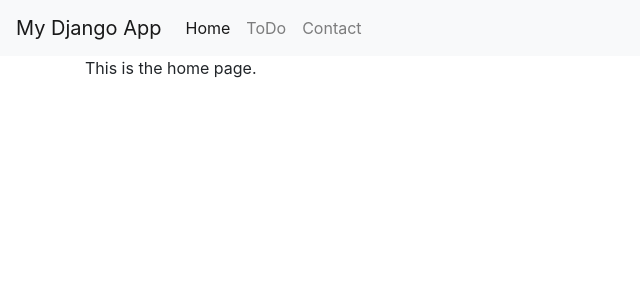
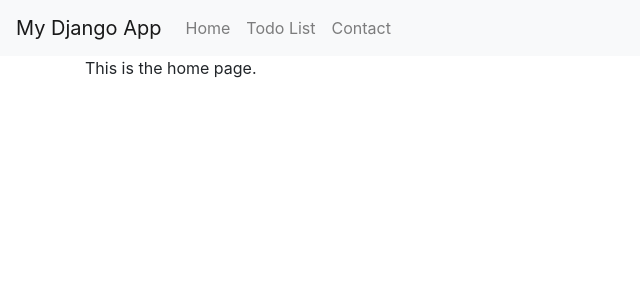
Before and after one commit to HariNarayan-IIC/DjangoTutorial, a Django app: page / in a window 1280 px wide. Shown: the top 300 px of the page, without its empty margins (0-640 px from the left). Run offline with Django 5.2, Linux system fonts and the light colour scheme; some libraries are stand-ins or nearby versions.

Commit message:
Solved error

```diff
--- a/demo/myapp/templates/base.html
+++ b/demo/myapp/templates/base.html
@@ -12,15 +12,15 @@
   </head>
   <body>
     <nav class="navbar navbar-expand-lg navbar-light bg-light">
-      <a class="navbar-brand" href="#">My Django App</a>
+      <a class="navbar-brand" href="{% url 'Home'%}">My Django App</a>
       <button class="navbar-toggler" type="button" data-toggle="collapse" data-target="#navbarNav" aria-controls="navbarNav" aria-expanded="false" aria-label="Toggle navigation"><span class="navbar-toggler-icon"></span></button>
       <div class="collapse navbar-collapse" id="navbarNav">
         <ul class="navbar-nav">
-          <li class="nav-item active">
-            <a class="nav-link" href="#">Home</a>
+          <li class="nav-item">
+            <a class="nav-link" href="{% url 'Home'%}">Home</a>
           </li>
           <li class="nav-item">
-            <a class="nav-link" href="{% url 'todos'%}">ToDo</a>
+            <a class="nav-link" href="{% url 'todos'%}">Todo List</a>
           </li>
           <li class="nav-item">
             <a class="nav-link" href="#">Contact</a>
--- a/demo/myapp/urls.py
+++ b/demo/myapp/urls.py
@@ -3,5 +3,5 @@ from . import views
 
 urlpatterns = [
     path("", views.home, name= "Home"),
-    path("todos/", views.todos, name= "Todos"),
+    path("todos/", views.todos, name= "todos"),
 ]
```
Also changed, not shown: demo/db.sqlite3.
